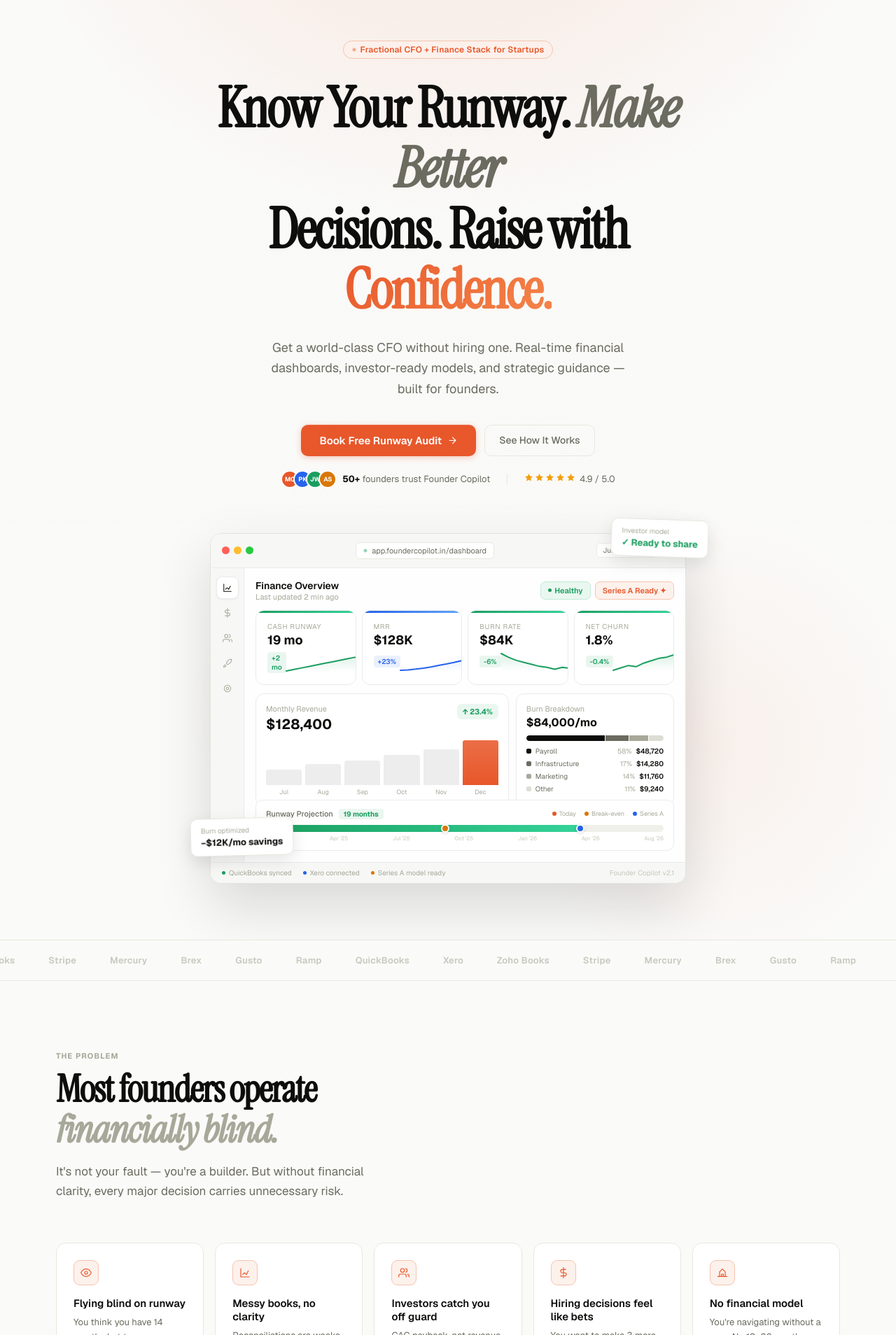
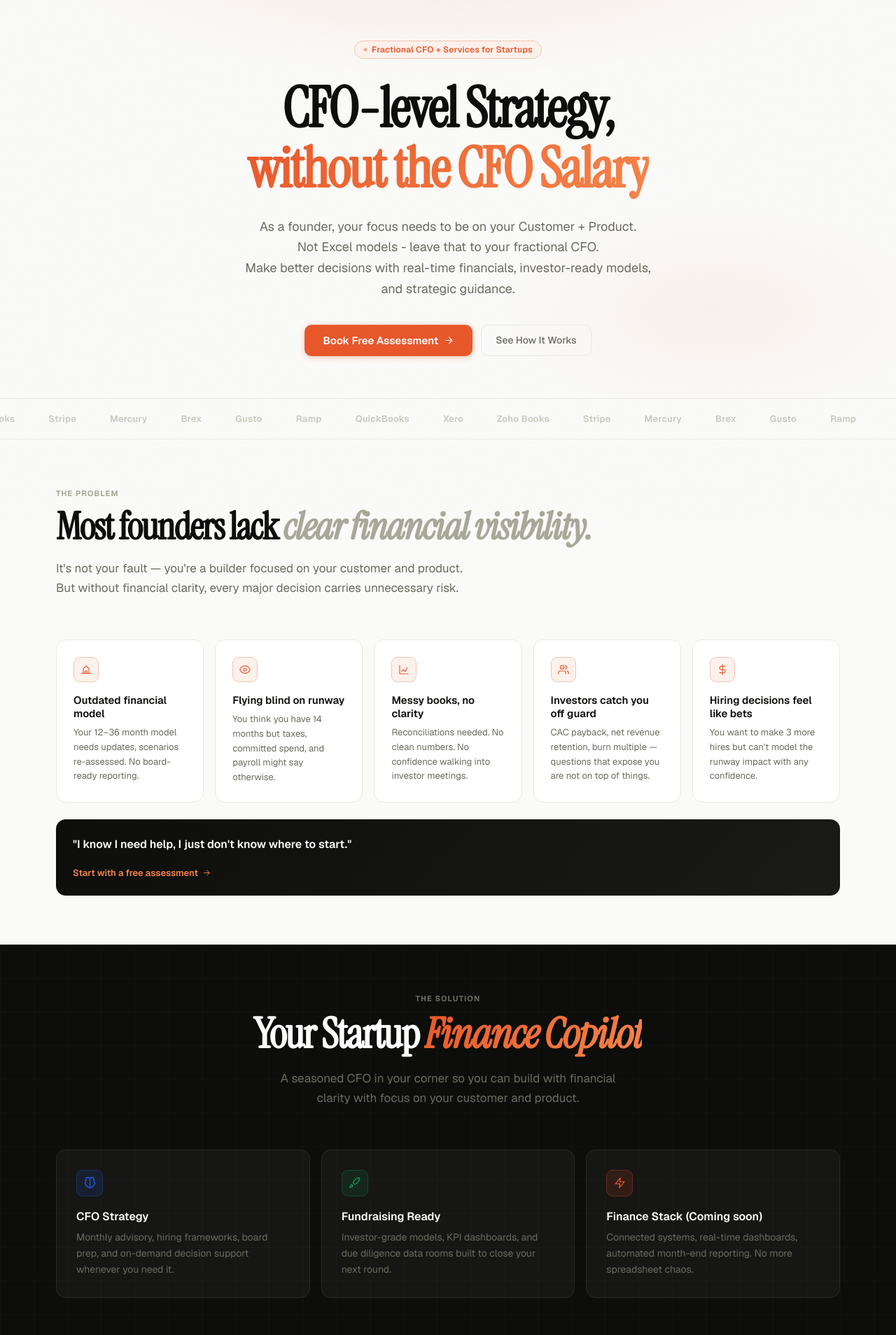
Before and after one commit to harsh-m8/founder-copilot, a React (Vite) app: page / in a window 1280 px wide. Shown: the part 52-1960 px from the top of the page at 70% size. Built offline with nearby package versions, Linux system fonts and the light colour scheme.

Commit message:
Refinements to the landing page

```diff
--- a/index.html
+++ b/index.html
@@ -4,7 +4,7 @@
     <meta charset="UTF-8" />
     <link rel="icon" type="image/svg+xml" href="/vite.svg" />
     <meta name="viewport" content="width=device-width, initial-scale=1.0" />
-    <title>founder-copilot</title>
+    <title>Fractional CFO for Founders</title>
   </head>
   <body>
     <div id="root"></div>
--- a/src/App.jsx
+++ b/src/App.jsx
@@ -710,9 +710,8 @@ function Navbar() {
         </div>
 
         <div style={{ display: "flex", gap: "8px", alignItems: "center" }}>
-          <a href="#" className="btn-ghost" style={{ fontSize: "13px" }}>Sign in</a>
           <a href="#audit" className="btn-primary" style={{ fontSize: "13px" }}>
-            Book Free Audit <Ico path={P.arrow} size={13} color="white" />
+            Book Free Assessment <Ico path={P.arrow} size={13} color="white" />
           </a>
         </div>
       </div>
@@ -723,13 +722,13 @@ function Navbar() {
 // ─── Hero ─────────────────────────────────────────────────────────────────────
 function Hero() {
   return (
-    <section className="hero-gradient" style={{ paddingTop: "110px", paddingBottom: "80px", overflow: "hidden" }}>
+    <section className="hero-gradient" style={{ paddingTop: "110px", paddingBottom: "40px", overflow: "hidden" }}>
       <div style={{ maxWidth: 1120, margin: "0 auto", padding: "0 24px" }}>
         {/* Eyebrow */}
         <div style={{ display: "flex", justifyContent: "center", marginBottom: "28px" }}>
           <div className="tag" style={{ animation: "fadeIn 0.5s ease forwards" }}>
             <div style={{ width: 6, height: 6, borderRadius: "50%", background: "#E8572A" }} className="animate-pulse-dot" />
-            Fractional CFO + Finance Stack for Startups
+            Fractional CFO + Services for Startups
           </div>
         </div>
 
@@ -741,22 +740,22 @@ function Hero() {
           margin: "0 auto 24px",
           animation: "fadeUp 0.7s ease forwards 0.1s", opacity: 0,
         }}>
-          Know Your Runway.{" "}
-          <span className="italic-serif" style={{ color: "#6B6B60" }}>Make Better</span>
-          <br />Decisions. Raise with{" "}
+          CFO-level Strategy,{" "}
+          <span className="italic-serif" style={{ color: "#6B6B60" }}></span>
+          <br />{" "}
           <span style={{
             background: "linear-gradient(135deg, #E8572A, #F5854A)",
             WebkitBackgroundClip: "text", WebkitTextFillColor: "transparent",
-          }}>Confidence.</span>
+          }}>without the CFO Salary</span>
         </h1>
 
         <p style={{
           textAlign: "center", fontSize: "18px", color: "#6B6B60",
-          maxWidth: "520px", margin: "0 auto 36px",
+          maxWidth: "600px", margin: "0 auto 36px",
           lineHeight: 1.65,
           animation: "fadeUp 0.7s ease forwards 0.2s", opacity: 0,
         }}>
-          Get a world-class CFO without hiring one. Real-time financial dashboards, investor-ready models, and strategic guidance — built for founders.
+          As a founder, your focus needs to be on your Customer + Product. <br/>Not Excel models - leave that to your fractional CFO. <br/> Make better decisions with real-time financials, investor-ready models, and strategic guidance.
         </p>
 
         {/* CTAs */}
@@ -765,20 +764,20 @@ function Hero() {
           animation: "fadeUp 0.7s ease forwards 0.3s", opacity: 0,
         }}>
           <a href="#audit" className="btn-accent" style={{ fontSize: "15px" }}>
-            Book Free Runway Audit <Ico path={P.arrow} size={15} color="white" />
+            Book Free Assessment <Ico path={P.arrow} size={15} color="white" />
           </a>
           <a href="#how-it-works" className="btn-ghost" style={{ fontSize: "14px" }}>
             See How It Works
           </a>
         </div>
 
-        {/* Social proof */}
+        {/* Social proof
         <div style={{
           display: "flex", gap: "24px", justifyContent: "center", alignItems: "center",
           animation: "fadeUp 0.7s ease forwards 0.4s", opacity: 0, marginBottom: "64px",
         }}>
           <div style={{ display: "flex", alignItems: "center", gap: "8px" }}>
-            {/* Avatar stack */}
+
             <div style={{ display: "flex" }}>
               {["#E8572A", "#2563EB", "#1A9E5F", "#D97706"].map((c, i) => (
                 <div key={i} style={{
@@ -803,12 +802,12 @@ function Hero() {
             ))}
             <span style={{ fontSize: "13px", color: "#6B6B60", marginLeft: "4px" }}>4.9 / 5.0</span>
           </div>
-        </div>
+        </div>  */}
 
-        {/* Dashboard */}
+        {/* Dashboard
         <div style={{ display: "flex", justifyContent: "center", position: "relative" }}>
           <DashboardMockup />
-        </div>
+        </div>*/}
       </div>
     </section>
   );
@@ -840,23 +839,24 @@ function Trust() {
 function Problem() {
   const [ref, vis] = useInView();
   const pains = [
+    { icon: P.model, title: "Outdated financial model", body: "Your 12–36 month model needs updates, scenarios re-assessed. No board-ready reporting." },
     { icon: P.eye, title: "Flying blind on runway", body: "You think you have 14 months but taxes, committed spend, and payroll might say otherwise." },
-    { icon: P.chart, title: "Messy books, no clarity", body: "Reconciliations are weeks behind. No clean numbers. No confidence walking into investor meetings." },
-    { icon: P.users, title: "Investors catch you off guard", body: "CAC payback, net revenue retention, burn multiple — questions that expose you don't have a CFO." },
+    { icon: P.chart, title: "Messy books, no clarity", body: "Reconciliations needed. No clean numbers. No confidence walking into investor meetings." },
+    { icon: P.users, title: "Investors catch you off guard", body: "CAC payback, net revenue retention, burn multiple — questions that expose you are not on top of things." },
     { icon: P.dollar, title: "Hiring decisions feel like bets", body: "You want to make 3 more hires but can't model the runway impact with any confidence." },
-    { icon: P.model, title: "No financial model", body: "You're navigating without a map. No 12–36 month model, no scenarios, no board-ready reporting." },
+
   ];
   return (
-    <section style={{ padding: "100px 24px", background: "#FAFAF8" }}>
+    <section style={{ padding: "70px 24px", background: "#FAFAF8" }}>
       <div style={{ maxWidth: 1120, margin: "0 auto" }}>
         <div ref={ref} className={`inview${vis ? " visible" : ""}`} style={{ marginBottom: "60px" }}>
           <p className="section-label" style={{ marginBottom: "12px" }}>The Problem</p>
-          <h2 className="display-headline" style={{ fontSize: "clamp(36px, 5vw, 54px)", maxWidth: "580px" }}>
-            Most founders operate{" "}
-            <span className="italic-serif" style={{ color: "#A8A89A" }}>financially blind.</span>
+          <h2 className="display-headline" style={{ fontSize: "clamp(36px, 5vw, 54px)" }}>
+            Most founders lack{" "}
+            <span className="italic-serif" style={{ color: "#A8A89A" }}>clear financial visibility.</span>
           </h2>
-          <p style={{ fontSize: "17px", color: "#6B6B60", marginTop: "16px", maxWidth: "480px", lineHeight: 1.65 }}>
-            It's not your fault — you're a builder. But without financial clarity, every major decision carries unnecessary risk.
+          <p style={{ fontSize: "17px", color: "#6B6B60", marginTop: "16px", maxWidth: "600px", lineHeight: 1.65 }}>
+            It's not your fault — you're a builder focused on your customer and product.  But without financial clarity, every major decision carries unnecessary risk.
           </p>
         </div>
 
@@ -882,10 +882,12 @@ function Problem() {
             </div>
           ))}
 
-          {/* CTA card */}
+
+        </div>
+        {/* CTA card */}
           <div style={{
             background: "linear-gradient(135deg, #0D0D0B, #1A1A17)",
-            borderRadius: "14px", padding: "24px",
+            borderRadius: "14px", padding: "24px", margin:"24px 0px 0px 0px",
             display: "flex", flexDirection: "column", justifyContent: "space-between",
           }}>
             <p style={{ fontSize: "16px", fontWeight: 600, color: "white", lineHeight: 1.5, marginBottom: "20px" }}>
@@ -895,10 +897,9 @@ function Problem() {
               display: "inline-flex", alignItems: "center", gap: "6px",
               fontSize: "13px", fontWeight: 600, color: "#F5854A", textDecoration: "none",
             }}>
-              Start with a free audit <Ico path={P.arrow} size={13} color="#F5854A" />
+              Start with a free assessment <Ico path={P.arrow} size={13} color="#F5854A" />
             </a>
           </div>
-        </div>
       </div>
     </section>
   );
@@ -909,7 +910,7 @@ function Solution() {
   const [ref, vis] = useInView();
   return (
     <section style={{
-      padding: "100px 24px",
+      padding: "70px 24px",
       background: "#0D0D0B",
       position: "relative", overflow: "hidden",
     }}>
@@ -931,14 +932,15 @@ function Solution() {
             }}>Finance Copilot</span>
           </h2>
           <p style={{ fontSize: "17px", color: "#6B6B60", maxWidth: "520px", margin: "16px auto 0", lineHeight: 1.65 }}>
-            A complete finance system plus a seasoned CFO in your corner — so you can build with financial clarity.
+            A seasoned CFO in your corner so you can build with financial clarity with focus on your customer and product.
           </p>
         </div>
         <div style={{ display: "grid", gridTemplateColumns: "repeat(auto-fit, minmax(240px, 1fr))", gap: "16px" }}>
           {[
-            { icon: P.zap, title: "Finance Stack", body: "Connected systems, real-time dashboards, automated month-end reporting. No more spreadsheet chaos.", accent: "#E8572A" },
+
             { icon: P.brain, title: "CFO Strategy", body: "Monthly advisory, hiring frameworks, board prep, and on-demand decision support whenever you need it.", accent: "#2563EB" },
             { icon: P.rocket, title: "Fundraising Ready", body: "Investor-grade models, KPI dashboards, and due diligence data rooms built to close your next round.", accent: "#1A9E5F" },
+            { icon: P.zap, title: "Finance Stack (Coming soon)", body: "Connected systems, real-time dashboards, automated month-end reporting. No more spreadsheet chaos.", accent: "#E8572A" },
           ].map((f, i) => (
             <div key={i}
               className={`card-hover inview${vis ? " visible" : ""}`}
@@ -969,14 +971,14 @@ function Solution() {
 function Services() {
   const [ref, vis] = useInView();
   const services = [
-    { icon: P.chart,   title: "Finance Command Center",  body: "Real-time dashboard synced to QuickBooks, Xero, and Zoho Books. Track cash, burn, revenue, and margins — live.", tag: "Core" },
     { icon: P.brain,   title: "Strategic CFO Advisory",  body: "Monthly strategy sessions, budget reviews, and on-demand support. Your CFO when you need one.", tag: "Advisory" },
     { icon: P.model,   title: "Financial Modeling",      body: "12–36 month forecasts with scenario planning, hiring models, and unit economics analysis.", tag: "Modeling" },
     { icon: P.rocket,  title: "Fundraising Preparation", body: "Investor-ready models, KPI dashboards, and data room prep. Show up to VC meetings with confidence.", tag: "Fundraising" },
     { icon: P.cog,     title: "Finance Operations",      body: "Month-end close, financial reporting, bookkeeping oversight, and budget management. Clean books, every month.", tag: "Ops" },
+    { icon: P.chart,   title: "Finance Command Center (Coming soon)",  body: "Real-time dashboard synced to QuickBooks, Xero, and Zoho Books. Track cash, burn, revenue, and margins — live.", tag: "Core" },
   ];
   return (
-    <section id="services" style={{ padding: "100px 24px", background: "#FAFAF8" }}>
+    <section id="services" style={{ padding: "70px 24px", background: "#FAFAF8" }}>
       <div style={{ maxWidth: 1120, margin: "0 auto" }}>
         <div ref={ref} className={`inview${vis ? " visible" : ""}`} style={{ marginBottom: "56px" }}>
           <p className="section-label" style={{ marginBottom: "12px" }}>What We Do</p>
@@ -986,7 +988,7 @@ function Services() {
               <span className="italic-serif" style={{ color: "#A8A89A" }}>should be doing.</span>
             </h2>
             <p style={{ fontSize: "15px", color: "#6B6B60", maxWidth: "320px", lineHeight: 1.6 }}>
-              A complete finance function at a fraction of the cost of a full-time hire.
+              CFO function along with your choice of services at startup-friendly prices.
             </p>
           </div>
         </div>
@@ -1032,18 +1034,18 @@ function Services() {
 function HowItWorks() {
   const [ref, vis] = useInView();
   const steps = [
-    { n: "01", icon: P.plug,  title: "Connect Your Systems",         body: "We integrate with QuickBooks, Xero, or Zoho Books. Your financial data syncs automatically, in real time." },
-    { n: "02", icon: P.chart, title: "Build Your Command Center",    body: "We clean your books, build your financial model, and set up your live dashboard. Done in 2 weeks." },
-    { n: "03", icon: P.brain, title: "Ongoing CFO Guidance",         body: "Monthly strategy sessions, model updates, budget tracking, and on-demand support all year round." },
+        { n: "01", icon: P.plug,  title: "Connect Your Systems",         body: "We integrate with QuickBooks, Xero, or Zoho Books. Your financial data syncs automatically, in real time." },
+        { n: "02", icon: P.brain, title: "Ongoing CFO Guidance",         body: "Monthly strategy sessions, model updates, budget tracking, and on-demand support all year round." },
+        { n: "03", icon: P.chart, title: "Build Your Command Center (Coming soon)",    body: "We clean your books, build your financial model, and set up your live dashboard. Done in 2 weeks." },
   ];
   return (
-    <section id="how-it-works" style={{ padding: "100px 24px", background: "white" }}>
+    <section id="how-it-works" style={{ padding: "70px 24px", background: "white" }}>
       <div style={{ maxWidth: 1120, margin: "0 auto" }}>
         <div ref={ref} className={`inview${vis ? " visible" : ""}`} style={{ textAlign: "center", marginBottom: "64px" }}>
           <p className="section-label" style={{ marginBottom: "12px" }}>The Process</p>
           <h2 className="display-headline" style={{ fontSize: "clamp(32px, 4.5vw, 52px)" }}>
             Up and running{" "}
-            <span className="italic-serif" style={{ color: "#A8A89A" }}>in 2 weeks.</span>
+            <span className="italic-serif" style={{ color: "#A8A89A" }}>in 1 week.</span>
           </h2>
         </div>
 
@@ -1111,7 +1113,7 @@ function Pricing() {
     },
   ];
   return (
-    <section id="pricing" style={{ padding: "100px 24px", background: "#FAFAF8" }}>
+    <section id="pricing" style={{ padding: "70px 24px", background: "#FAFAF8" }}>
       <div style={{ maxWidth: 1120, margin: "0 auto" }}>
         <div ref={ref} className={`inview${vis ? " visible" : ""}`} style={{ textAlign: "center", marginBottom: "56px" }}>
           <p className="section-label" style={{ marginBottom: "12px" }}>Pricing</p>
@@ -1120,7 +1122,7 @@ function Pricing() {
             <span className="italic-serif" style={{ color: "#A8A89A" }}>Startup-friendly pricing.</span>
           </h2>
           <p style={{ fontSize: "16px", color: "#6B6B60", marginTop: "14px" }}>
-            A full-time CFO costs $250K+/year. Our plans start at $1,500/mo.
+            A full-time CFO costs $250K+/year. Our plans start at startup-friendly prices.
           </p>
         </div>
 
@@ -1148,14 +1150,10 @@ function Pricing() {
                 }}>MOST POPULAR</div>
               )}
               <div style={{ marginBottom: "24px" }}>
-                <div style={{ fontSize: "12px", fontWeight: 700, letterSpacing: "0.08em", textTransform: "uppercase", color: p.popular ? "#6B6B60" : "#A8A89A", marginBottom: "6px" }}>{p.name}</div>
-                <div style={{ display: "flex", alignItems: "baseline", gap: "4px" }}>
-                  <span style={{ fontSize: "36px", fontWeight: 800, color: p.popular ? "white" : "#0D0D0B", fontFamily: "Geist, sans-serif", letterSpacing: "-0.03em" }}>{p.price}</span>
-                  <span style={{ fontSize: "13px", color: p.popular ? "#6B6B60" : "#A8A89A" }}>{p.period}</span>
-                </div>
+                <div style={{ fontSize: "20px", fontWeight: 800, letterSpacing: "0.08em", textTransform: "uppercase", color: p.popular ? "#6B6B60" : "#6B6B60", marginBottom: "8px" }}>{p.name}</div>
                 <p style={{ fontSize: "13px", color: p.popular ? "#6B6B60" : "#6B6B60", marginTop: "6px", lineHeight: 1.5 }}>{p.desc}</p>
               </div>
-              <a href="#audit" style={{
+              <a href="https://calendar.app.google/FLimpD3jFy2GXVSA8" style={{
                 display: "block", textAlign: "center",
                 padding: "11px", borderRadius: "10px", marginBottom: "24px",
                 fontSize: "14px", fontWeight: 600, textDecoration: "none",
@@ -1164,7 +1162,7 @@ function Pricing() {
                 color: p.popular ? "white" : "#0D0D0B",
                 border: p.popular ? "none" : "1.5px solid #E8E8E0",
                 boxShadow: p.popular ? "0 2px 8px rgba(232,87,42,0.3)" : "none",
-              }}>Get Started</a>
+              }}>Talk to us</a>
               <div style={{ borderTop: `1px solid ${p.popular ? "rgba(255,255,255,0.08)" : "#F0F0EB"}`, paddingTop: "20px", display: "flex", flexDirection: "column", gap: "10px" }}>
                 {p.features.map(f => (
                   <div key={f} style={{ display: "flex", alignItems: "flex-start", gap: "10px" }}>
@@ -1209,13 +1207,13 @@ function Testimonials() {
     },
   ];
   return (
-    <section style={{ padding: "100px 24px", background: "white" }}>
+    <section style={{ padding: "70px 24px", background: "white" }}>
       <div style={{ maxWidth: 1120, margin: "0 auto" }}>
         <div ref={ref} className={`inview${vis ? " visible" : ""}`} style={{ textAlign: "center", marginBottom: "56px" }}>
           <p className="section-label" style={{ marginBottom: "12px" }}>Founder Stories</p>
           <h2 className="display-headline" style={{ fontSize: "clamp(32px, 4.5vw, 52px)" }}>
-            Founders who got{" "}
-            <span className="italic-serif" style={{ color: "#A8A89A" }}>clarity.</span>
+            Founders who {" "}
+            <span className="italic-serif" style={{ color: "#A8A89A" }}>vouch for us.</span>
           </h2>
         </div>
         <div style={{ display: "grid", gridTemplateColumns: "repeat(auto-fit, minmax(300px, 1fr))", gap: "20px" }}>
@@ -1262,7 +1260,7 @@ function Testimonials() {
 function AuditOffer() {
   const [ref, vis] = useInView();
   return (
-    <section id="audit" style={{ padding: "100px 24px", background: "#FAFAF8" }}>
+    <section id="audit" style={{ padding: "70px 24px", background: "#FAFAF8" }}>
       <div style={{ maxWidth: 1120, margin: "0 auto" }}>
         <div ref={ref}
           className={`inview${vis ? " visible" : ""}`}
@@ -1292,13 +1290,13 @@ function AuditOffer() {
               <span style={{ fontSize: "11px", fontWeight: 700, color: "#E8572A", letterSpacing: "0.06em", textTransform: "uppercase" }}>Free · No Obligation</span>
             </div>
             <h2 className="display-headline" style={{ fontSize: "clamp(28px, 4vw, 44px)", color: "white", marginBottom: "16px" }}>
-              Free Runway &<br />Financial Health Audit
+              Free Runway &<br />Financial Health Assessment
             </h2>
             <p style={{ fontSize: "15px", color: "#6B6B60", lineHeight: 1.7, marginBottom: "28px" }}>
               A 60-minute deep-dive into your startup's financial health. Walk away with a clear picture of where you stand and exactly what to fix.
             </p>
-            <a href="mailto:hello@foundercopilot.in?subject=Free Audit" className="btn-accent" style={{ fontSize: "15px" }}>
-              Book My Free Runway Audit <Ico path={P.arrow} size={15} color="white" />
+            <a href="https://calendar.app.google/FLimpD3jFy2GXVSA8" className="btn-accent" style={{ fontSize: "15px" }}>
+              Book My Free Assessment <Ico path={P.arrow} size={15} color="white" />
             </a>
             <p style={{ fontSize: "12px", color: "#6B6B60", marginTop: "12px" }}>Takes 2 min to book · Available within 48 hrs</p>
           </div>
@@ -1337,15 +1335,15 @@ function FAQ() {
   const [open, setOpen] = useState(null);
   const [ref, vis] = useInView();
   const faqs = [
-    { q: "When should a startup hire a fractional CFO?", a: "Once you're generating revenue, have raised funding, or are actively planning to. If you're spending over $50K/month, making significant hiring decisions, or talking to investors — you need CFO-level financial management." },
-    { q: "How is this different from an accountant or bookkeeper?", a: "Bookkeepers record what happened. A CFO helps you plan what should happen. We do both — our finance operations layer handles the accounting, while our CFO advisory layer handles strategy, modeling, and investor readiness." },
-    { q: "Do you support QuickBooks, Xero, and Zoho Books?", a: "Yes, all three. We can also work with other accounting systems and will help you migrate to the right tool if you're not already on one of these platforms." },
-    { q: "Do you work with international startups?", a: "Yes. We work with startups across the US, UK, Canada, Australia, and other markets. For international clients we adapt to local accounting and reporting standards." },
-    { q: "How long does onboarding take?", a: "Most clients are fully onboarded in 2 weeks. Week one covers system integration and historical data cleanup. Week two delivers your first financial dashboard and baseline model." },
-    { q: "Can I start with just the free audit?", a: "Absolutely. The Runway Audit is no-obligation. You'll leave with a clear picture of your finances and a recommended plan — whether or not you become a client." },
+    { q: "When should a startup hire a fractional CFO?", a: "Once you're generating revenue, have raised funding, or are actively planning to. If you're spending over $25K/month, making significant hiring decisions, or talking to investors — you need CFO-level financial management." },
+    { q: "How is this different from an accountant or bookkeeper?", a: "Bookkeepers record what happened. A CFO helps you plan what should happen. We do both — our CFO advisory layer handles strategy, modeling, and investor readiness, while our finance operations layer can handle your accounting." },
+    { q: "Do you support QuickBooks, Xero, and Zoho Books?", a: "Yes, all three. We can also work with other accounting systems and can also help you migrate to the right tool if you're not already on one of these platforms." },
+    { q: "Do you work with international startups?", a: "Yes. We provide fractional CFO service for startups across the US, UK, Canada, Australia, and other markets. For accounting services, we currently support India and US markets." },
+    { q: "How long does onboarding take?", a: "Most clients are fully onboarded in 1 week. We will start with system integration and historical data cleanup.  We will deliver your first financial dashboard and baseline model." },
+    { q: "Can I start with just the free assessment?", a: "Absolutely. The Runway Assessment is no-obligation. You'll leave with a clear picture of your finances and a recommended plan — whether or not you become a client." },
   ];
   return (
-    <section id="faq" style={{ padding: "100px 24px", background: "white" }}>
+    <section id="faq" style={{ padding: "70px 24px", background: "white" }}>
       <div style={{ maxWidth: 720, margin: "0 auto" }}>
         <div ref={ref} className={`inview${vis ? " visible" : ""}`} style={{ textAlign: "center", marginBottom: "56px" }}>
           <p className="section-label" style={{ marginBottom: "12px" }}>FAQ</p>
@@ -1394,7 +1392,7 @@ function FinalCTA() {
   const [ref, vis] = useInView();
   return (
     <section style={{
-      padding: "120px 24px",
+      padding: "80px 24px",
       background: "#FAFAF8",
       borderTop: "1px solid #E8E8E0",
     }}>
@@ -1412,8 +1410,8 @@ function FinalCTA() {
         <p style={{ fontSize: "18px", color: "#6B6B60", lineHeight: 1.65, marginBottom: "36px" }}>
           Know your runway. Make smarter decisions.<br />Impress investors. Your CFO is waiting.
         </p>
-        <a href="mailto:hello@foundercopilot.in?subject=Free Audit" className="btn-accent" style={{ fontSize: "16px", padding: "14px 30px" }}>
-          Book Free Runway Audit <Ico path={P.arrow} size={16} color="white" />
+        <a href="https://calendar.app.google/FLimpD3jFy2GXVSA8" className="btn-accent" style={{ fontSize: "16px", padding: "14px 30px" }}>
+          Book Free Assessment <Ico path={P.arrow} size={16} color="white" />
         </a>
         <p style={{ fontSize: "13px", color: "#A8A89A", marginTop: "16px" }}>
           Free. No commitment. 60 minutes that could change your trajectory.
```
